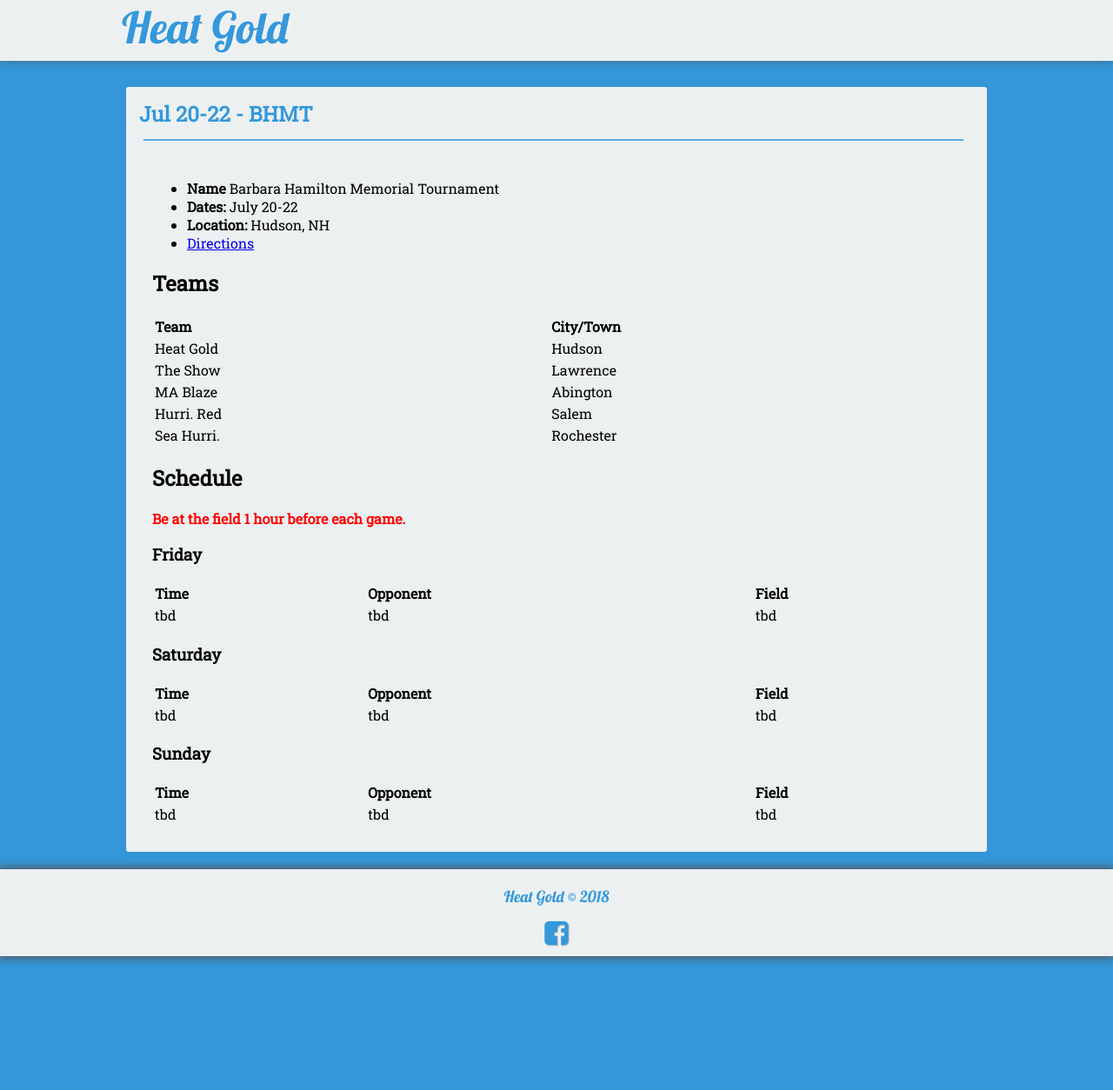
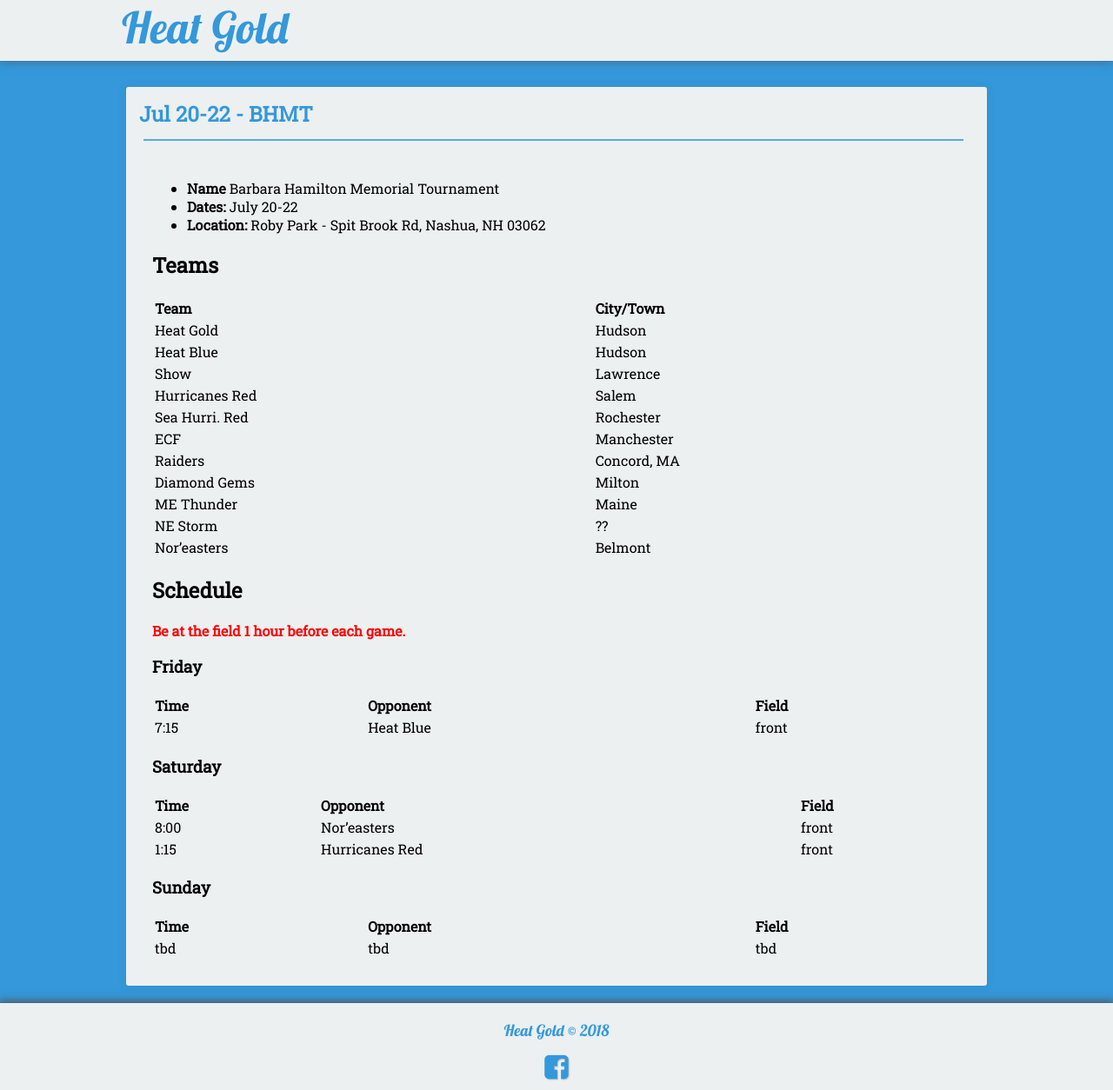
Before and after one commit to seanmerrow/ecf, a Jekyll site: the page built from _posts/2018-07-01-Jul-20-BHMT.md, in a window 1280 px wide. Shown: the whole page at 87% size. Built offline with Jekyll 4.4.1, drawn with Linux system fonts in a browser that asks for light colours; nearby versions of some CDN libraries.

Commit message:
Update 2018-07-01-Jul-20-BHMT.md

```diff
--- a/_posts/2018-07-01-Jul-20-BHMT.md
+++ b/_posts/2018-07-01-Jul-20-BHMT.md
@@ -10,18 +10,23 @@ category:
 ---
 * **Name** Barbara Hamilton Memorial Tournament
 * **Dates:** July 20-22
-* **Location:**  Hudson, NH
-* [Directions](https://seanmerrow.github.io/heatgold/fields/hudson_jette)
+* **Location:**  Roby Park - Spit Brook Rd, Nashua, NH 03062
 
 ## Teams
 
 |Team                        |City/Town        |
 |:---------------------------|:----------------|
 |Heat Gold	                 |Hudson           |
-|The Show       	           |Lawrence         |
-|MA Blaze                    |Abington	       |
-|Hurri. Red	                 |Salem            |
-|Sea Hurri.                  |Rochester        |
+|Heat Blue	                 |Hudson           |
+|Show       	               |Lawrence         |
+|Hurricanes Red	             |Salem            |
+|Sea Hurri. Red              |Rochester        |
+|ECF                         |Manchester	     |
+|Raiders                     |Concord, MA      |
+|Diamond Gems                |Milton	         |
+|ME Thunder                  |Maine            |
+|NE Storm                    |??	             |
+|Nor'easters                 |Belmont          |
 
 
 
@@ -32,14 +37,15 @@ category:
 
 | Time | Opponent | Field |
 |:---  |:---      |:---   |
-| tbd  | tbd      | tbd   |
+| 7:15  | Heat Blue      | front   |
 
 
 ### Saturday
 
 | Time | Opponent | Field |
 |:---  |:---      |:---   |
-| tbd  | tbd      | tbd   |
+| 8:00  | Nor'easters      | front   |
+| 1:15  | Hurricanes Red      | front   |
 
 
 ### Sunday
```
